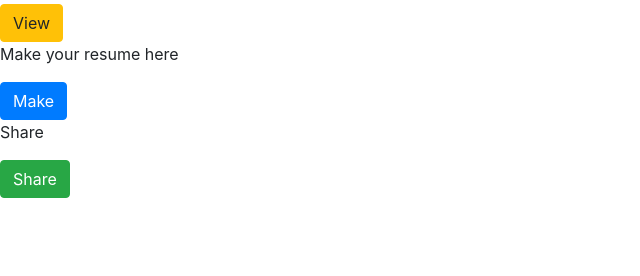
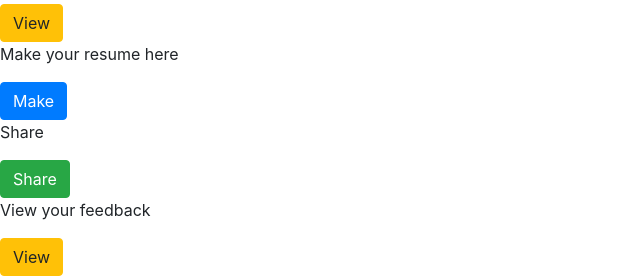
Before and after one commit to rohan-bit/resume_maker, a Django app: page / in a window 1280 px wide. Shown: the part 936-1212 px from the top of the page, without its empty margins (0-640 px from the left). Before the commit the page ends 1134 px from the top, so only its background shows below. Run offline with Django 3.2, Linux system fonts and the light colour scheme; the visitor is signed in with stand-in values (Sample User, id 1); some libraries are stand-ins or nearby versions.

Commit message:
feedback system updated

```diff
--- a/core/templates/home.html
+++ b/core/templates/home.html
@@ -46,6 +46,8 @@
         <br>
         <p>Share</p>
         <a class="btn btn-success" href="{%url 'share'%}" role="button">Share</a>
+        <p>View your feedback</p>
+        <a class="btn btn-warning" href="{%url 'view_message'%}" role="button">View</a>
     {% else %}
     <p>
         Are you new to this website ?<br>
--- a/core/templates/login.html
+++ b/core/templates/login.html
@@ -14,8 +14,6 @@
         <div class="form-group">
         <label for="{{ field.id_for_label }}">{{ field.label }}</label>
         {{ field|add_class:'form-control' }}
-<!--        -->
-<!--        {{ field }}-->
         {% if field.help_text %}
           <small style="color: grey">{{ field.help_text }}</small>
           {% endif %}
@@ -26,5 +24,5 @@
     {% endfor %}
     <button type="submit" class="btn btn-primary" >Login</button>
         <a class="btn btn-danger" href="{%url 'signup'%}" type="button">Sign Up</a>
-  </form>
+    </form>
 {%endblock%}
--- a/core/templates/portfolio.html
+++ b/core/templates/portfolio.html
@@ -31,6 +31,6 @@
         {{work.job_description}}<br>
     {% endfor %}
     {% if user_outsider is not NULL and user_outsider != profile.user %}
-       <a class="btn btn-primary" href="{% url 'message' username=profile.user.username%}" role="button">Add Education</a>
+       <a class="btn btn-primary" href="{% url 'message' username=profile.user.username%}" role="button">Give Feedback</a>
     {% endif %}
 {% endblock %}
```
